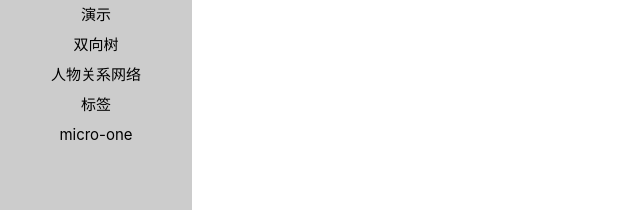
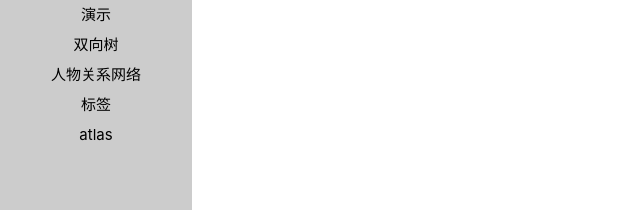
Before and after one commit to Protagonistss/figure, a Vue app: page / in a window 1280 px wide. Shown: the top 210 px of the page, without its empty margins (0-640 px from the left). Built offline with nearby package versions, Linux system fonts and the light colour scheme; what @micro-zoe/micro-app would draw is missing.

Commit message:
chore(production): adjust env

```diff
--- a/src/main.ts
+++ b/src/main.ts
@@ -11,12 +11,15 @@ microApp.start({
   plugins: {
     modules: {
       // appName即应用的name值
-      'micro-one': [{
+      'micro-atlas': [{
         loader(code) {
           if (process.env.NODE_ENV === 'development') {
-            code = code.replace(/(from|import)(\s*['"])(\/micro-one\/)/g, all => {
-              console.log('all', all)
-              return all.replace('/micro-one/', 'http://localhost:5174/micro-one/')
+            code = code.replace(/(from|import)(\s*['"])(\/micro-atlas\/)/g, all => {
+              return all.replace('/micro-atlas/', 'http://localhost:5174/micro-atlas/')
+            })
+          } else {
+            code = code.replace(/(from|import)(\s*['"])(\/micro-atlas\/)/g, all => {
+              return all.replace('/micro-atlas/', 'http://182.92.118.193:5174/micro-atlas/')
             })
           }
           return code
--- a/src/router/index.ts
+++ b/src/router/index.ts
@@ -31,8 +31,8 @@ const router = createRouter({
           component: () => import('@/views/TagsView.vue')
         },
         {
-          path: 'micro-one/:page*',
-          name: 'micro-one',
+          path: 'micro-atlas/:page*',
+          name: 'micro-atlas',
           component: AppOne
         }
       ]
--- a/src/views/HomeView.vue
+++ b/src/views/HomeView.vue
@@ -14,7 +14,7 @@ const options = [
   // { name: '网络拓扑', code: '' },
   { name: '人物关系网络', code: 'relation-graph' },
   { name: '标签', code: 'tag-view' },
-  { name: 'micro-one', code: 'micro-one' },
+  { name: 'atlas', code: 'micro-atlas' },
 ]
 const handleClick = (props: TOption) => {
   const { code } = props
--- a/src/views/micro-apps/AppOne.vue
+++ b/src/views/micro-apps/AppOne.vue
@@ -3,6 +3,6 @@
 </script>
 <template>
   <div class="app-body__wrapper">
-    <micro-app name="micro-one" url="http://localhost:5174/micro-one/" inline disableSandbox></micro-app>
+    <micro-app name="micro-atlas" url="http://localhost:5174/micro-atlas/" inline disableSandbox></micro-app>
   </div>
 </template>
```
